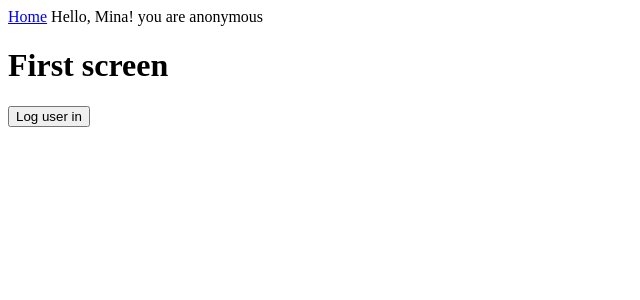
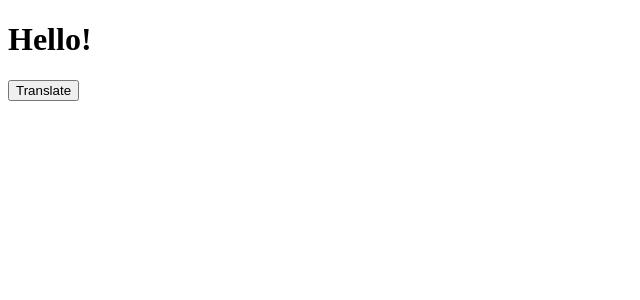
Before and after one commit to Yumina9/React-Hooks, a React (Create React App) app in the folder redoocks/: page / in a window 1280 px wide. Shown: the top 300 px of the page, without its empty margins (0-640 px from the left). Built offline with nearby package versions, Linux system fonts and the light colour scheme.

Commit message:
Building Hypertranslate

```diff
--- a/redoocks/src/App.js
+++ b/redoocks/src/App.js
@@ -1,12 +1,13 @@
 import React from "react";
 import Screen from "./Screen";
-import UserContextProvider from "./context";
+import Lang from "./context";
+import translations from "./translation";
 
 function App() {
   return (
-    <UserContextProvider>
+    <Lang defaultLang="en" translations={translations}>
       <Screen />
-    </UserContextProvider>
+    </Lang>
   );
 }
 
--- a/redoocks/src/Header.js
+++ /dev/null
@@ -1,13 +0,0 @@
-import React, { useContext } from "react";
-import { UserContext, useUser } from "./context";
-
-const Header = () => {
-  const { name, loggedIn } = useUser();
-  return (
-    <header>
-      <a href="#">Home</a> Hello, {name}! you are{" "}
-      {loggedIn ? "logged in" : "anonymous"}
-    </header>
-  );
-};
-export default Header;
--- a/redoocks/src/Screen.js
+++ b/redoocks/src/Screen.js
@@ -1,15 +1,13 @@
-import React, { useContext } from "react";
-import Header from "./Header";
-import { useFns, UserContext } from "./context";
+import React from "react";
+import { useSetLang, useT } from "./context";
 
-const Screen = () => {
-  const { logUserIn } = useFns();
+export default () => {
+  const setLang = useSetLang();
+  const t = useT();
   return (
-    <div>
-      <Header />
-      <h1>First screen</h1>
-      <button onClick={logUserIn}>Log user in</button>
-    </div>
+    <>
+      <h1>{t("Hello!")}</h1>
+      <button onClick={() => setLang("es")}>{t("Translate")}</button>
+    </>
   );
 };
-export default Screen;
--- a/redoocks/src/context.js
+++ b/redoocks/src/context.js
@@ -1,28 +1,32 @@
-import React, { useState, useContext } from "react";
+import React, { useState, useContext, createContext, children } from "react";
 
-export const UserContext = React.createContext();
+const LangContext = createContext();
 
-const UserContextProvider = ({ children }) => {
-  const [user, setUser] = useState({
-    name: "Mina",
-    loggedIn: false,
-  });
-  const logUserIn = () => setUser({ ...user, loggedIn: true });
+const Lang = ({ defaultLang, children, translations }) => {
+  const [lang, setLang] = useState(defaultLang);
+  const hyperTranslate = (text) => {
+    if (lang === defaultLang) {
+      return text;
+    } else {
+      return translations[lang][text];
+    }
+  };
+
   return (
-    <UserContext.Provider value={{ user, fn: { logUserIn } }}>
+    <LangContext.Provider value={{ setLang, t: hyperTranslate }}>
       {children}
-    </UserContext.Provider>
+    </LangContext.Provider>
   );
 };
 
-export const useUser = () => {
-  const { user } = useContext(UserContext);
-  return user;
+export const useSetLang = (lang) => {
+  const { setLang } = useContext(LangContext);
+  return setLang;
 };
 
-export const useFns = () => {
-  const { fn } = useContext(UserContext);
-  return fn;
+export const useT = () => {
+  const { t } = useContext(LangContext);
+  return t;
 };
 
-export default UserContextProvider;
+export default Lang;
--- /dev/null
+++ b/redoocks/src/translation.js
@@ -0,0 +1,8 @@
+const translations = {
+  es: {
+    "Hello!": "Hola!",
+    Translate: "Traducir",
+  },
+};
+
+export default translations;
```
